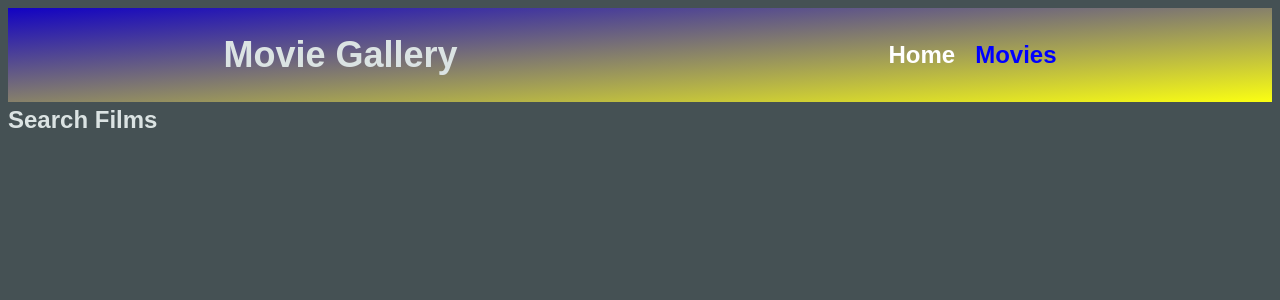
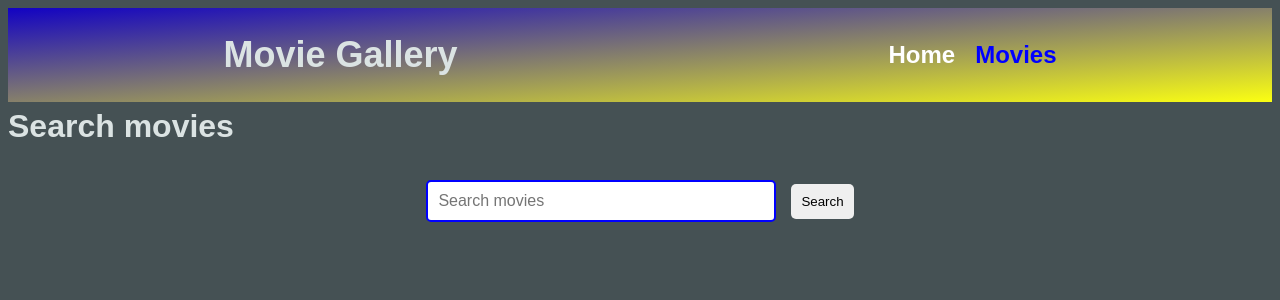
Before and after one commit to SergiiOst/goit-react-hw-05, a React (Vite) app: page /movies in a window 1280 px wide. Shown: the top 300 px of the page. Built offline with nearby package versions, Linux system fonts and the light colour scheme.

Commit message:
add search

```diff
--- a/package.json
+++ b/package.json
@@ -11,7 +11,9 @@
   },
   "dependencies": {
     "axios": "^1.7.2",
+    "build": "^0.1.4",
     "clsx": "^2.1.1",
+    "formik": "^2.4.6",
     "react": "^18.3.1",
     "react-dom": "^18.3.1",
     "react-router-dom": "^6.25.1"
--- a/src/components/MovieList/MoviesList.module.css
+++ b/src/components/MovieList/MoviesList.module.css
@@ -8,6 +8,12 @@
   height: 450px;
   border: 1px solid rgb(249, 230, 25);
   border-radius: 8px;
+  transition: transform 250ms cubic-bezier(0.4, 0, 0.2, 1);
+}
+
+.items:hover,
+.items:focus {
+  transform: scale(1.05);
 }
 
 .link {
--- a/src/pages/MovieDetailsPage/MovieDetailsPage.jsx
+++ b/src/pages/MovieDetailsPage/MovieDetailsPage.jsx
@@ -1,5 +1,11 @@
-import { useEffect, useState } from "react";
-import { NavLink, Outlet, useParams } from "react-router-dom";
+import { Suspense, useEffect, useRef, useState } from "react";
+import {
+  Link,
+  NavLink,
+  Outlet,
+  useLocation,
+  useParams,
+} from "react-router-dom";
 import { BASE_IMG_URL, fetchMoviesById } from "../../services/movies";
 import s from "./MovieDetailsPage.module.css";
 import clsx from "clsx";
@@ -12,6 +18,9 @@ export const MovieDetailsPage = () => {
   const infoClass = ({ isActive }) => {
     return clsx(s.info, isActive && s.active);
   };
+  const location = useLocation();
+  const backLink = useRef(location.state || "/");
+
   useEffect(() => {
     const getMovieById = async () => {
       try {
@@ -31,6 +40,9 @@ export const MovieDetailsPage = () => {
   return (
     <>
       <h1 className={s.title}>Movie Details</h1>
+      <Link className={s.backLink} to={backLink.current}>
+        Go Back
+      </Link>
       <div className={s.content}>
         <img
           src={
@@ -64,7 +76,9 @@ export const MovieDetailsPage = () => {
           </NavLink>
         </li>
       </ul>
-      <Outlet />
+      <Suspense fallback={<h3>Loading additional information</h3>}>
+        <Outlet />
+      </Suspense>
     </>
   );
 };
--- a/src/pages/MovieDetailsPage/MovieDetailsPage.module.css
+++ b/src/pages/MovieDetailsPage/MovieDetailsPage.module.css
@@ -13,6 +13,18 @@
   width: 450px;
 }
 
+.backLink {
+  border-radius: 5px;
+  border: 1px solid rgb(216, 244, 3);
+  color: white;
+  text-decoration: none;
+  padding: 10px;
+  font-weight: 500;
+  &:hover {
+    color: blue;
+    background-color: yellow;
+  }
+}
 .movieTitle {
   font-size: 30px;
   font-weight: 600;
--- a/src/pages/MoviesPage/MoviesPage.jsx
+++ b/src/pages/MoviesPage/MoviesPage.jsx
@@ -1,7 +1,62 @@
+import { useEffect, useState } from "react";
+import { useSearchParams } from "react-router-dom";
+import s from "./MoviesPage.module.css";
+import { MovieList } from "../../components/MovieList/MovieList";
+import { Field, Formik, Form } from "formik";
+import { fetchMovieSearchByQuery } from "../../services/movies";
+
 export const MoviesPage = () => {
+  const [movies, setMovies] = useState([]);
+  const [searchParams, setSearchParams] = useSearchParams([]);
+  const [error, setError] = useState(false);
+  const [isLoading, setIsLoading] = useState(false);
+
+  useEffect(() => {
+    const currentQuery = searchParams.get("query");
+    if (!currentQuery) return;
+
+    const movieByQuery = async () => {
+      try {
+        setIsLoading(true);
+        const getMovieByQuery = await fetchMovieSearchByQuery(currentQuery);
+        setMovies(getMovieByQuery);
+      } catch (error) {
+        setError(`Sorry, some mistake! ${error.message}`);
+      } finally {
+        setIsLoading(false);
+      }
+    };
+    movieByQuery();
+  }, [searchParams]);
+
+  const initialValues = {
+    query: "",
+  };
+
+  const onSubmit = (values) => {
+    const { query } = values;
+    setSearchParams({ query });
+  };
+
   return (
-    <div>
-      <h2>Search Films</h2>
-    </div>
+    <>
+      <h1 className={s.title}>Search movies</h1>
+      <Formik initialValues={initialValues} onSubmit={onSubmit}>
+        <Form className={s.form}>
+          <Field
+            className={s.input}
+            name="query"
+            type="search"
+            placeholder="Search movies"
+          />
+          <button type="submit" className={s.btn}>
+            Search
+          </button>
+        </Form>
+      </Formik>
+      {isLoading && <div>Movies is loading...</div>}
+      {error && <div>Oops! Something went wrong</div>}
+      {movies.length > 0 && <MovieList movies={movies} />}
+    </>
   );
 };
--- a/src/pages/MoviesPage/MoviesPage.module.css
+++ b/src/pages/MoviesPage/MoviesPage.module.css
@@ -0,0 +1,28 @@
+.form {
+  gap: 15px;
+  display: flex;
+  justify-content: center;
+  align-items: center;
+  margin: 30px auto;
+}
+
+.input {
+  font-size: 16px;
+  padding: 10px;
+  width: 350px;
+  background-color: #ffffff;
+  border: 2px solid blue;
+  border-radius: 5px;
+  color: #242424;
+}
+.btn {
+  border-radius: 5px;
+  color: black;
+  padding: 10px;
+  font-weight: 500;
+  &:hover {
+    color: blue;
+    background-color: yellow;
+  }
+  cursor: pointer;
+}
--- a/src/services/movies.js
+++ b/src/services/movies.js
@@ -69,3 +69,20 @@ export const fetchMovieReviewById = async (id) => {
     return [];
   }
 };
+
+export const fetchMovieSearchByQuery = async (query) => {
+  const url = `https://api.themoviedb.org/3/search/movie?query=${query}&include_adult=false&language=en-US&page=1`;
+  const options = {
+    headers: {
+      Authorization:
+        "Bearer eyJhbGciOiJIUzI1NiJ9.eyJhdWQiOiIwYzdhYTM5YWQ2YjI3Y2JkMmE2NjY5MzU2OTk2NDZlYiIsIm5iZiI6MTcyMjM4NTYzMS43MjkwNjQsInN1YiI6IjY2YTk3ZTU3ZjljOWY5ZjNhNGUzYWNmYyIsInNjb3BlcyI6WyJhcGlfcmVhZCJdLCJ2ZXJzaW9uIjoxfQ.8mr7NgQY2zrMvlFcFKeR_4IuS5TONnUh_oIRniC1_cw",
+    },
+  };
+  try {
+    const response = await axios.get(url, options);
+    return response.data.results;
+  } catch (error) {
+    console.error(error);
+    return [];
+  }
+};
```
Also changed, not shown: src/App.jsx (+15 -1 lines), 1 other file (tests, documents, lock files or other folders).
